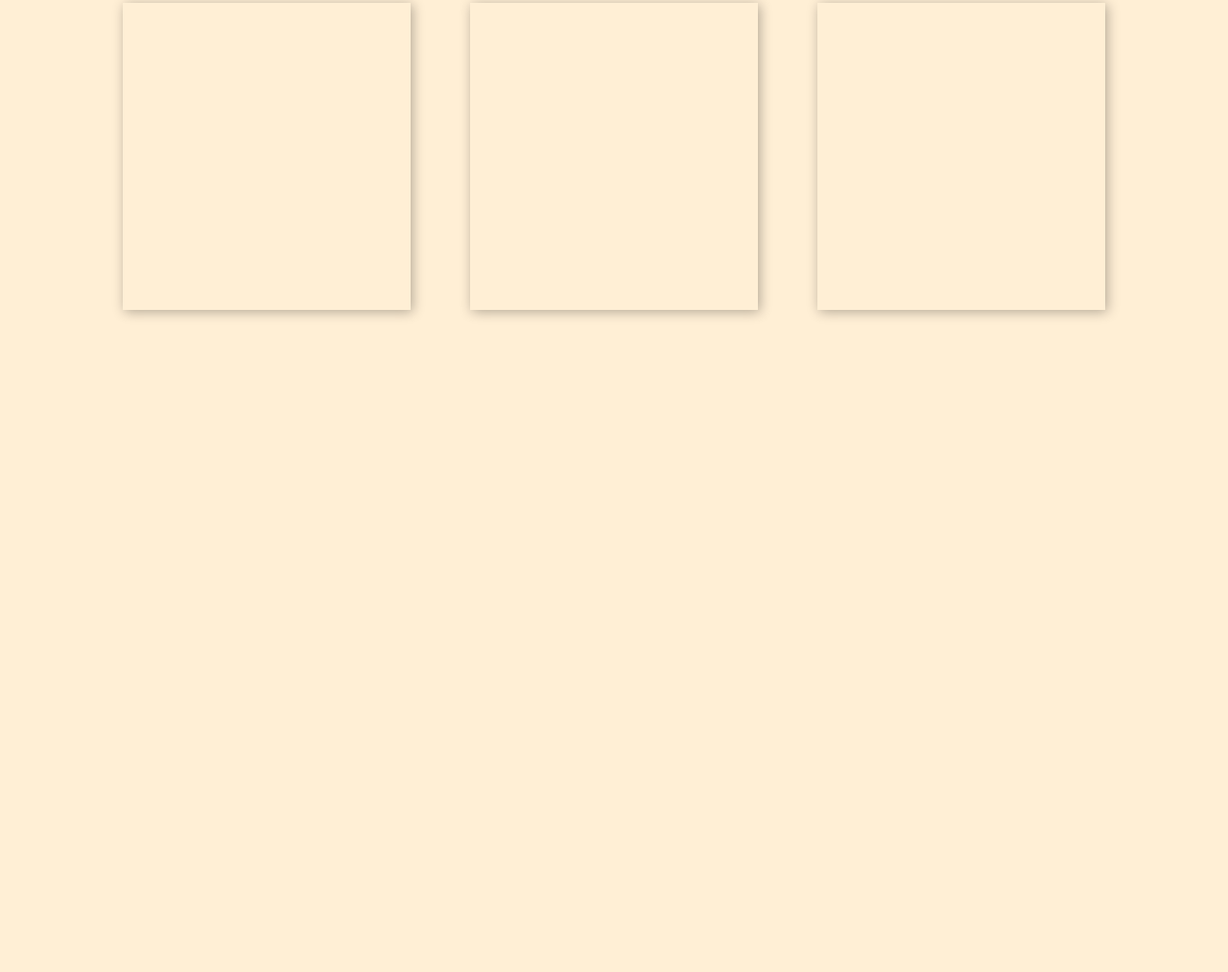
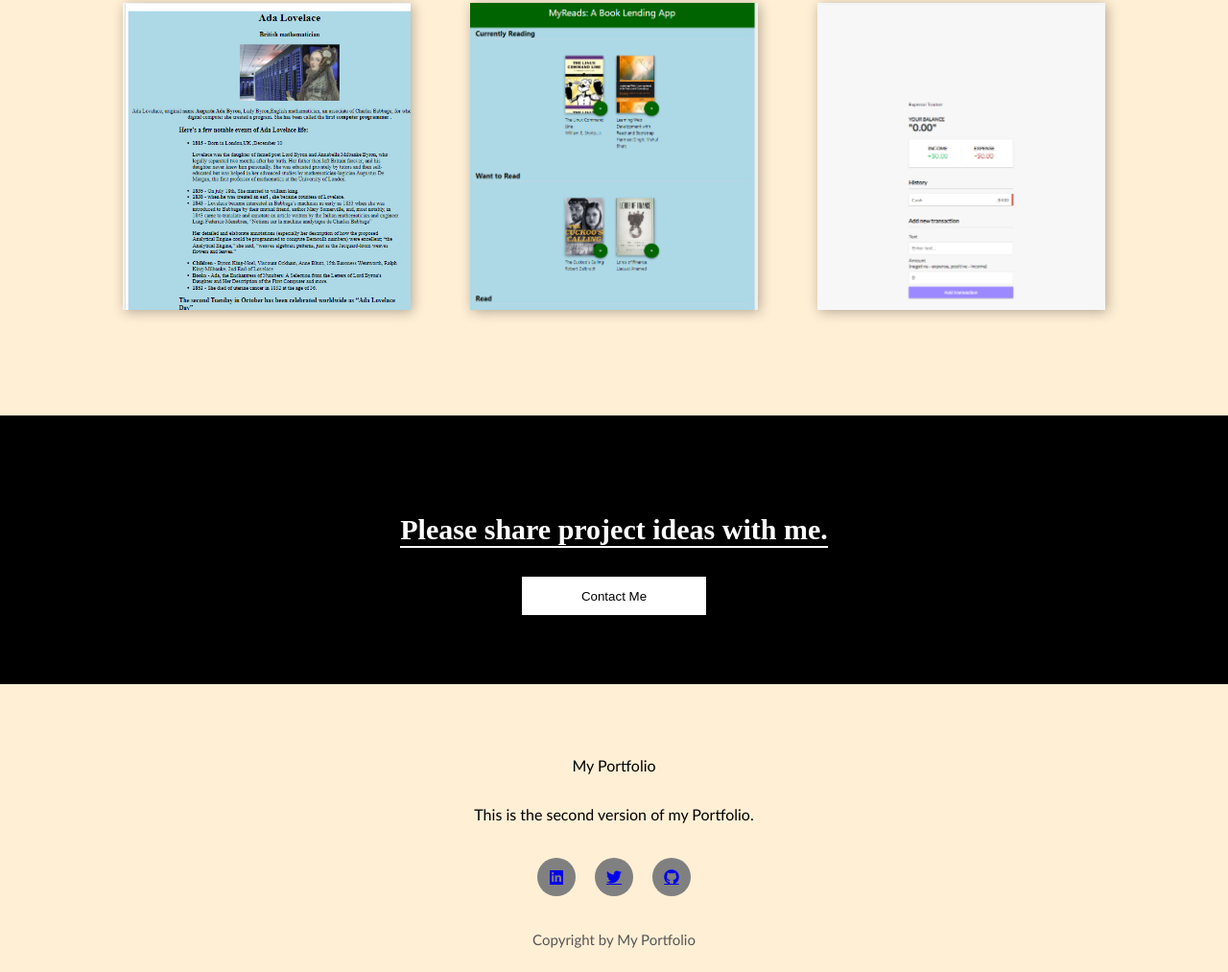
Before and after one commit to naima-shk/Circle-Web-Development, a plain HTML site: page Sprint 2 project/index.html in a window 1280 px wide. Shown: the part 1213-2226 px from the top of the page at 96% size. Before the commit the page ends 1646 px from the top, so only its background shows below. Drawn offline with Linux system fonts and the light colour scheme.

Commit message:
'Portfolio'

```diff
--- a/Sprint 2 project/index.html
+++ b/Sprint 2 project/index.html
@@ -6,6 +6,8 @@
     <meta name="viewport" content="width=device-width, initial-scale=1.0">
     <title>personal website</title>
     <link rel="stylesheet" type="text/css" href="style.css"/>
+    <!--using font awesome-->
+    <script src="https://kit.fontawesome.com/c8e4d183c2.js" crossorigin="anonymous"></script>
 </head>
 <body>
     <section>
@@ -60,5 +62,24 @@
     <div class="box-3"></div>
 </div>
 </div>
+<!--contacts-->
+<div class="contact">
+    <P>Please share project ideas with me.</P>
+    <button>Contact Me</button>
+</div>
+<!---footer-->
+<footer>
+<p>My Portfolio</p>
+<p> This is the second version of my Portfolio. </p>
+<!--social-->
+<div class="social-icons">
+ <a href="#"> <i class="fab fa-linkedin"></i></a>
+ <a href="#"> <i class="fab fa-twitter"></i></a>
+ <a href="#"> <i class="fab fa-github"></i></a>
+
+</div>
+<!--copyright-->
+<p class="copyright">Copyright by My Portfolio</p>
+</footer>
 </body>
 </html>
--- a/Sprint 2 project/style.css
+++ b/Sprint 2 project/style.css
@@ -170,3 +170,83 @@ button:active{
     display: flex;
     justify-content: space-between;
 }
+.box-1{
+    background-image: url('./images/tribute.PNG');
+}
+.box-2{
+    background-image: url('./images/tracking-app.PNG');
+}
+.box-3{
+    background-image: url('./images/expense.PNG');
+}
+.contact{
+    width: 100%;
+    height: 280px;
+    background-color: black;
+    background-size: cover;
+    background-repeat: no-repeat;
+    display: flex;
+    flex-direction: column;
+    justify-content: center;
+    align-items: center;
+
+}
+.contact p{
+    color: #FFFFFF;
+    font-size: 30px;
+    font-family: myriad pro regular;
+    font-weight: bold;
+    border-bottom: 2px solid #FFFFFF;
+}
+.contact button{
+    width:15%;
+    height: 40px;
+    background-color: #FFFFFF;
+    outline: none;
+    border: none;
+}
+footer{
+    height: 300px;
+    display: flex;
+    flex-direction: column;
+    justify-content: center;
+    align-items: center;
+    position: relative;
+}
+footer p{
+    font-family: calibri;
+}
+footer p :nth-child(1){
+    font-size: 30px;
+    font-weight: bold;
+    color: #191919;
+    line-height: 10px;
+}
+footer p :nth-child(2){
+    font-size: 10px;
+    color: #7e7d7d;
+    width: 600px;
+    text-align: center;
+}
+.social-icons a{
+    width: 40px;
+    height: 40px;
+    display: flex;
+    justify-content: center;
+    align-items: center;
+    background-color: grey;
+    margin: 20px 10px;
+    border-radius: 50%;
+}
+.social-icons{
+    display: flex;
+    color: black;
+}
+.copyright{
+    color: #565555;
+    font-size: 15px;
+    position: absolute;
+    bottom: 10px;
+    left: 50%;
+    transform: translateX(-50%);
+}
```
Also changed, not shown: Sprint 2 project/images/expense.PNG (added), Sprint 2 project/images/tracking-app.PNG (added), Sprint 2 project/images/tribute.PNG (added).
